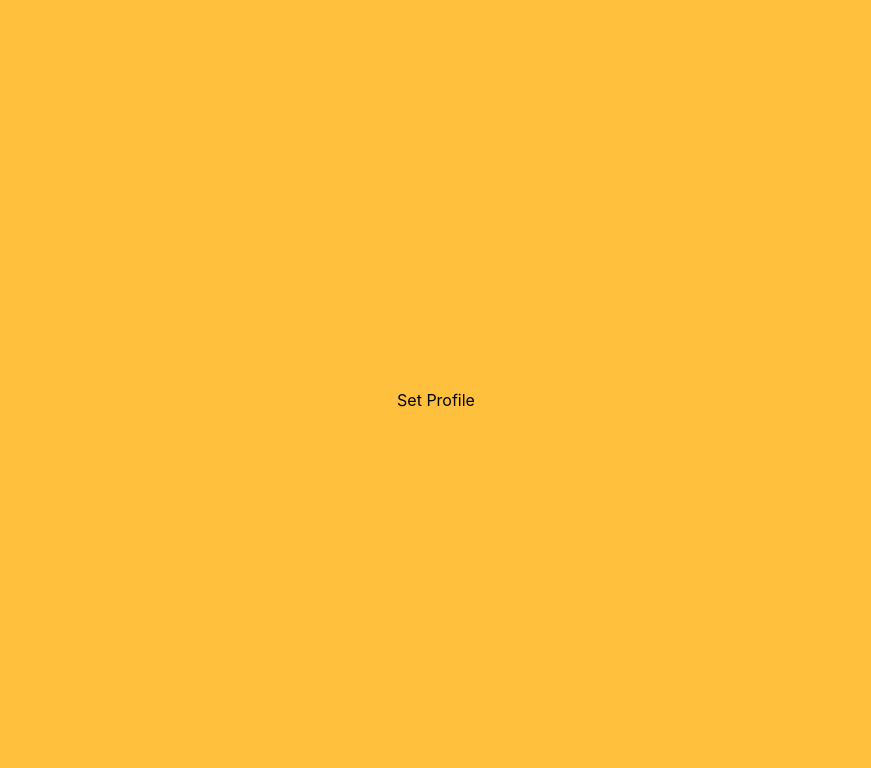
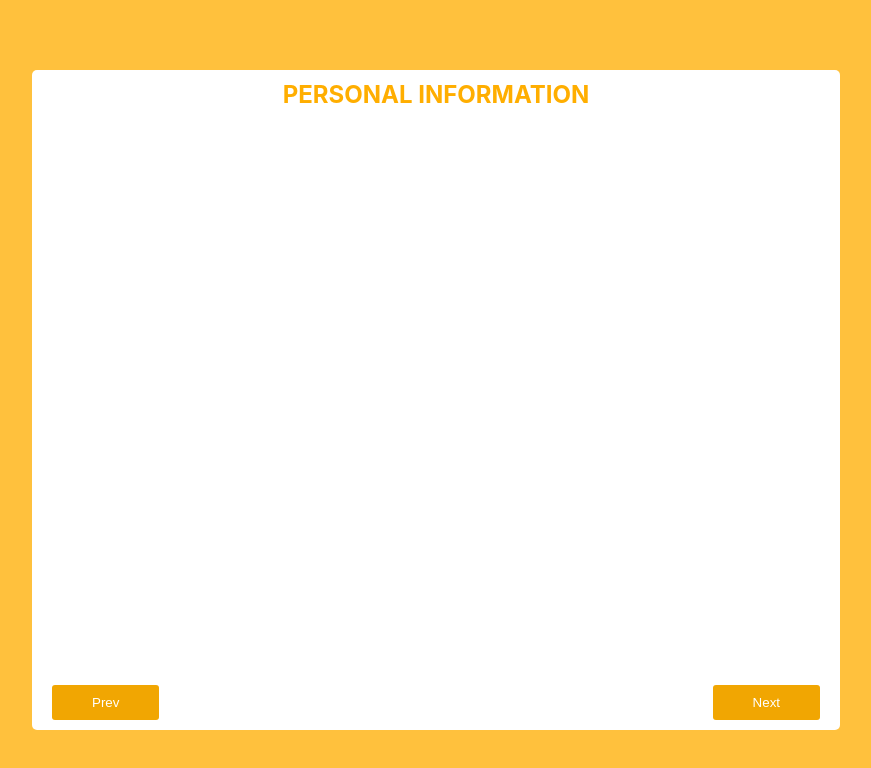
Before and after one commit to adiahn/kwadai-foods, a React (Create React App) app: page /SetProfile in a window 1280 px wide. Shown: the top 768 px of the page, without its empty margins (204-1075 px from the left). Built offline with nearby package versions, Linux system fonts and the light colour scheme.

Commit message:
Set Profile

```diff
--- /dev/null
+++ b/src/components/SetProfile/SetProfile.css
@@ -0,0 +1,41 @@
+* {
+  color: white;
+}
+
+h1, h2, h3, h4, h5, h6 {
+  color: rgb(255, 174, 0);
+  padding: 0%;
+  margin: 0;
+}
+
+.SetProfile {
+  background-color: white;
+  height: 80vh;
+  width: 60vw;
+  display: flex;
+  flex-direction: column;
+  justify-content: space-between;
+  padding: 10px 20px;
+  border-radius: 5px;
+  text-align: center;
+}
+.SetProfile .buttons {
+  display: flex;
+  justify-content: space-between;
+  align-items: center;
+  width: auto;
+}
+.SetProfile .buttons button {
+  outline: none;
+  border: none;
+  background-color: rgb(241, 166, 2);
+  padding: 10px 40px;
+  cursor: pointer;
+  border-radius: 3px;
+}
+
+.SetProfile:hover {
+  box-shadow: 2px 2px 40px rgba(199, 113, 0, 0.651);
+  transform: scale(1.0009);
+  transition: 0.2s ease-in-out;
+}/*# sourceMappingURL=SetProfile.css.map */
--- a/src/components/SetProfile/SetProfile.js
+++ b/src/components/SetProfile/SetProfile.js
@@ -1,9 +1,21 @@
 import React from 'react'
+import './SetProfile.css'
+import {Link} from 'react-router-dom'
+
 
 const SetProfile = () => {
   return (
-    <div>
-        Set Profile
+    <div className='SetProfile'>
+        <h2>PERSONAL INFORMATION</h2>
+        <section className='inputs'></section>
+        <section className='buttons'>
+              <button className='btn1'>
+                <Link to='/SetProfile'>Prev</Link>
+              </button>
+              <button className='btn2'>
+                <Link to='contact'>Next</Link>
+              </button>
+        </section>
     </div>
   )
 }
--- /dev/null
+++ b/src/components/SetProfile/SetProfile.scss
@@ -0,0 +1,41 @@
+*{
+    color: white;
+}
+h1,h2,h3,h4,h5,h6{
+    color: rgb(255, 174, 0);
+    padding: 0%;
+    margin: 0;
+}
+.SetProfile{
+    background-color: white;
+    height: 80vh;
+    width: 60vw;
+    display: flex;
+    flex-direction: column;
+    justify-content: space-between;
+    padding: 10px 20px;
+    border-radius: 5px;
+    text-align: center;
+    .buttons{
+        display: flex;
+        justify-content: space-between;
+        align-items: center;
+        width: auto;
+        button{
+            outline: none;
+            border: none;
+            background-color: rgb(241, 166, 2);
+            padding: 10px 40px;
+            cursor: pointer;
+            border-radius: 3px;
+        }
+
+    }
+}
+
+
+.SetProfile:hover{
+    box-shadow: 2px 2px 40px rgba(199, 113, 0, 0.651);
+    transform: scale(1.0009);
+    transition: .2s ease-in-out;
+}
--- a/src/components/Signup/Signup.js
+++ b/src/components/Signup/Signup.js
@@ -1,13 +1,11 @@
 import React, {useEffect, useState} from 'react';
 import './Signup.css';
 import {Link} from 'react-router-dom'
-
 
 const Signup = () => {
   const handleSubmit = (event) => {
     event.preventDefault();
   }
-
   return (
             <div className="container">
                 <h1>SIGN UP</h1>
@@ -32,5 +30,4 @@ const Signup = () => {
             </div>
   );
 };
-
 export default Signup;
```
Also changed, not shown: src/components/Home/Home.js (line endings or trailing spaces), 1 other file (tests, documents, lock files or other folders).
